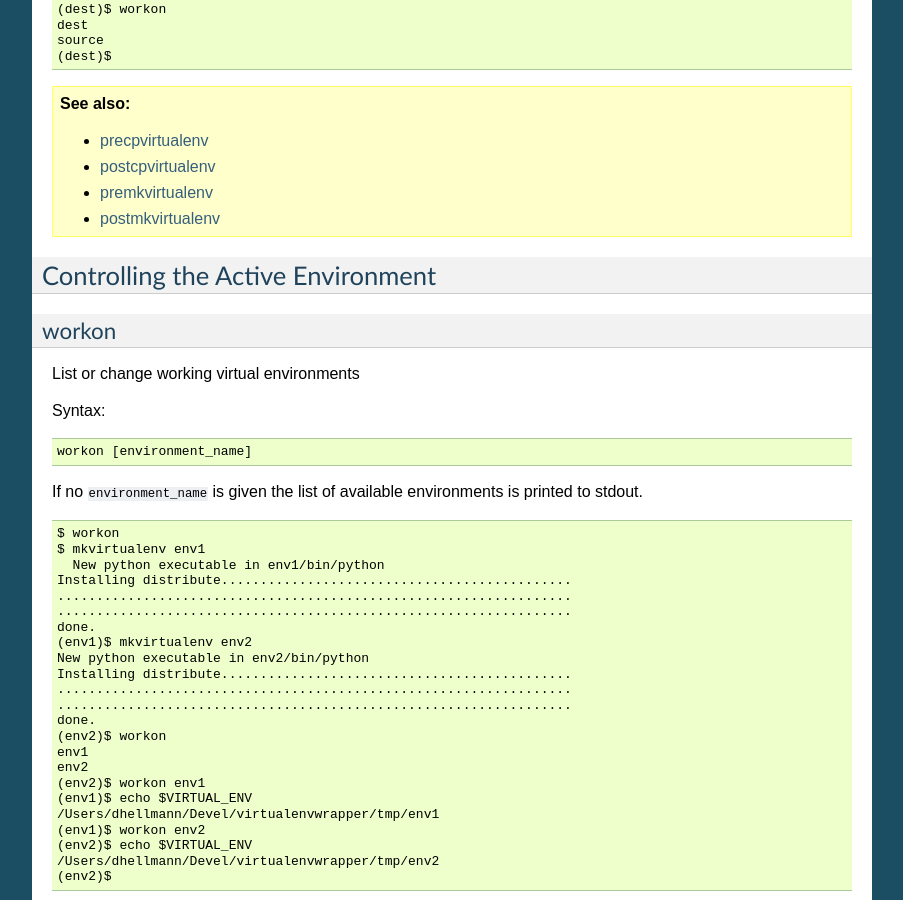
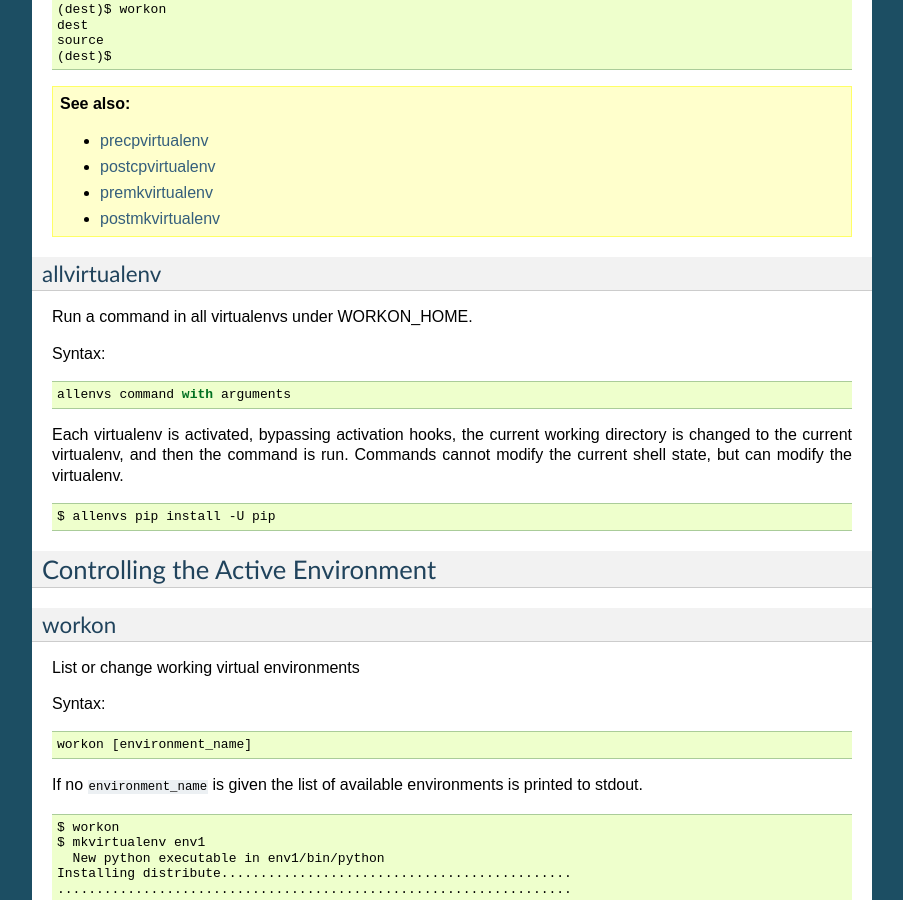
Before and after one commit to python-virtualenvwrapper/virtualenvwrapper, a Sphinx documentation site: the page built from docs/source/command_ref.rst, in a window 1280 px wide and 900 px high, scrolled down 3022 px. Shown: the whole window, without its empty margins (198-1101 px from the left). Built offline with Sphinx 7.4.7, drawn with Linux system fonts in a browser that asks for light colours; the version number is read from the project's files by our own code.

Commit message:
Add allvirtualenv command
Add a new command to run a command across all of the
managed virtualenvs.

Resolves issue #186.

Signed-off-by: Doug Hellmann <doug.hellmann@gmail.com>

```diff
--- a/docs/source/command_ref.rst
+++ b/docs/source/command_ref.rst
@@ -203,6 +203,27 @@ Syntax::
    * :ref:`scripts-postcpvirtualenv`
    * :ref:`scripts-premkvirtualenv`
    * :ref:`scripts-postmkvirtualenv`
+
+.. _command-allvirtualenv:
+
+allvirtualenv
+-------------
+
+Run a command in all virtualenvs under WORKON_HOME.
+
+Syntax::
+
+    allenvs command with arguments
+
+Each virtualenv is activated, bypassing activation hooks, the current
+working directory is changed to the current virtualenv, and then the
+command is run. Commands cannot modify the current shell state, but
+can modify the virtualenv.
+
+::
+
+  $ allenvs pip install -U pip
+
 
 ==================================
 Controlling the Active Environment
--- a/docs/source/history.rst
+++ b/docs/source/history.rst
@@ -15,6 +15,8 @@ dev
   :bbissue:`188`.
 - Fix detection of ``--python`` option to
   :ref:`command-mkvirtualenv`. Resolves :bbissue:`190`.
+- Add :ref:`command-allvirtualenv` command to run a command across all
+  virtualenvs. Suggested by Dave Coutts in :bbissue:`186`.
 
 4.0
 ===
```
Also changed, not shown: 2 other files.
